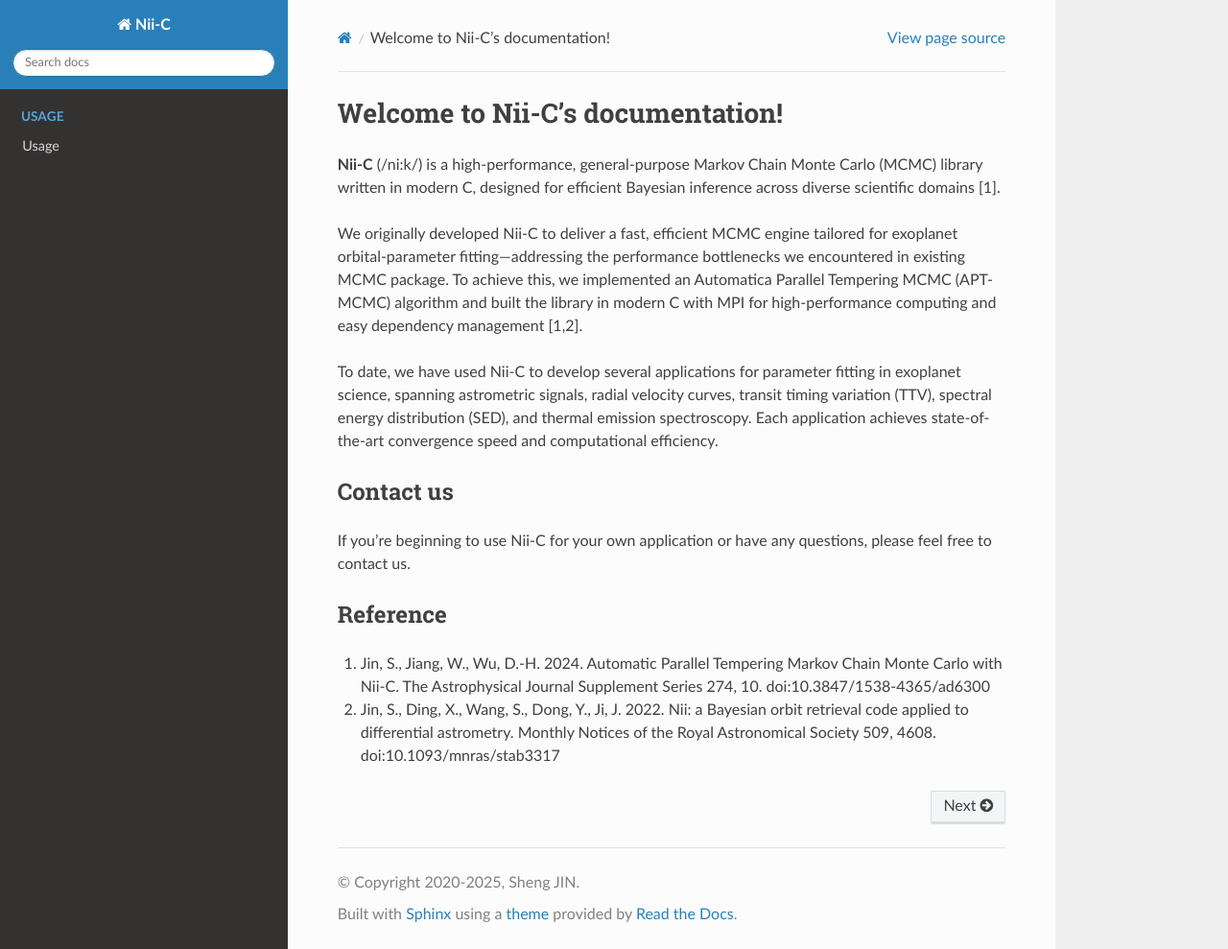
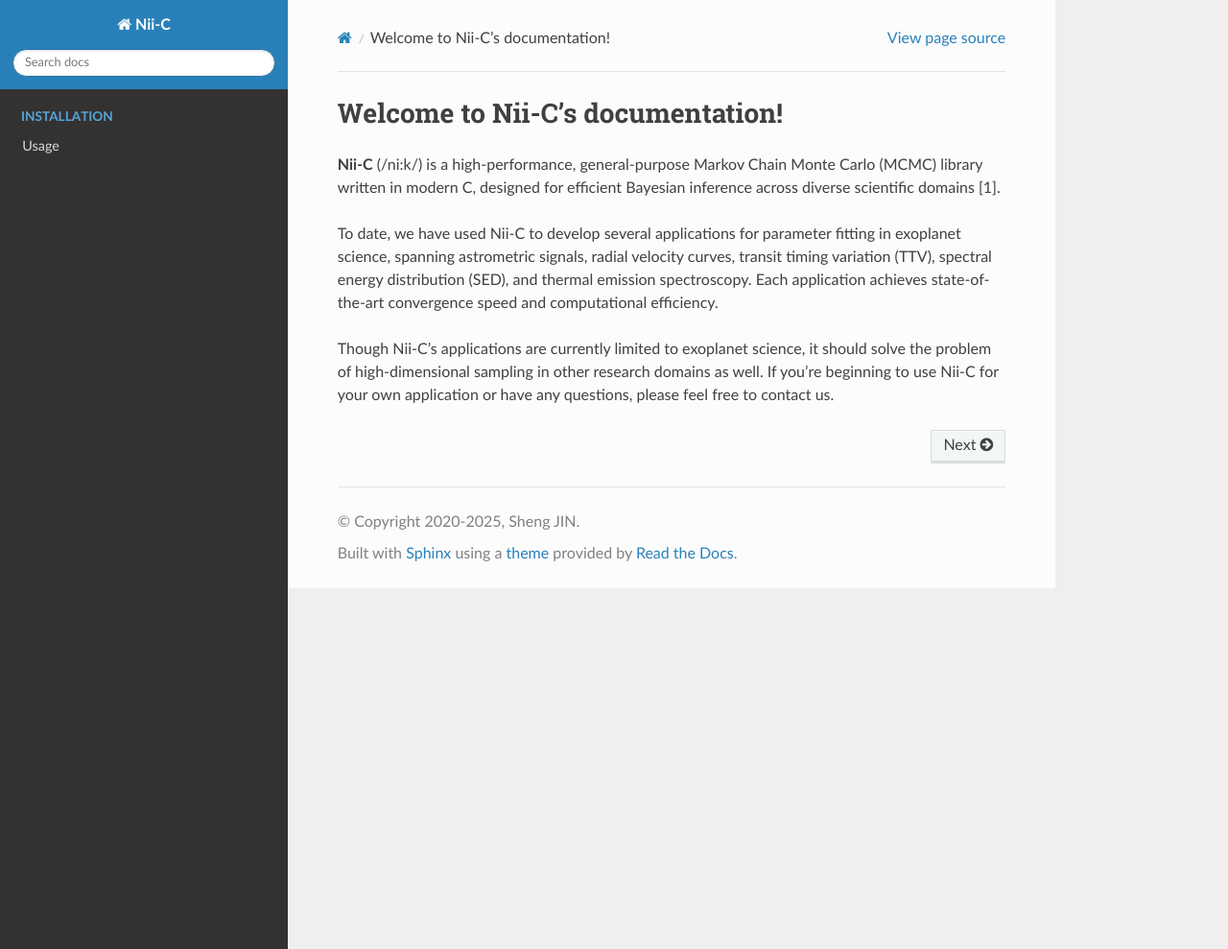
Before and after one commit to shengjin/nii-c-MAN, a Sphinx documentation site: the page built from docs/source/index.rst, in a window 1280 px wide and 989 px high. Shown: the whole window at 96% size. Built offline with Sphinx 7.4.7 and the Read the Docs theme 3.1.0, drawn with Linux system fonts in a browser that asks for light colours; pages that are not in the unit, such as notebooks, are missing from menus.

```diff
--- a/docs/source/index.rst
+++ b/docs/source/index.rst
@@ -3,25 +3,15 @@ Welcome to Nii-C's documentation!
 
 **Nii-C** (/ni:k/) is a high-performance, general-purpose Markov Chain Monte Carlo (MCMC) library written in modern C, designed for efficient Bayesian inference across diverse scientific domains [1].
 
-We originally developed Nii-C to deliver a fast, efficient MCMC engine tailored for exoplanet orbital-parameter fitting—addressing the performance bottlenecks we encountered in existing MCMC package. To achieve this, we implemented an Automatica Parallel Tempering MCMC (APT-MCMC) algorithm and built the library in modern C with MPI for high-performance computing and easy dependency management [1,2].
 
 To date, we have used Nii-C to develop several applications for parameter fitting in exoplanet science, spanning astrometric signals, radial velocity curves, transit timing variation (TTV), spectral energy distribution (SED), and thermal emission spectroscopy.
 Each application achieves state-of-the-art convergence speed and computational efficiency.
 
 
-Contact us
-----------
-
+Though Nii-C's applications are currently limited to exoplanet science, it should solve the problem of high-dimensional sampling in other research domains as well.
 If you're beginning to use Nii-C for your own application or have any questions, please feel free to contact us.
 
 
-
-Reference
-----------
-
-1. Jin, S., Jiang, W., Wu, D.-H. 2024. Automatic Parallel Tempering Markov Chain Monte Carlo with Nii-C. The Astrophysical Journal Supplement Series 274, 10. doi:10.3847/1538-4365/ad6300
-
-2. Jin, S., Ding, X., Wang, S., Dong, Y., Ji, J. 2022. Nii: a Bayesian orbit retrieval code applied to differential astrometry. Monthly Notices of the Royal Astronomical Society 509, 4608. doi:10.1093/mnras/stab3317
 
 
 .. raw:: html
```
Also changed, not shown: docs/source/api.rst (deleted, +0 -7 lines), docs/source/development.rst (added, +21 -0 lines), docs/source/install.rst (renamed from docs/source/usage.rst).
